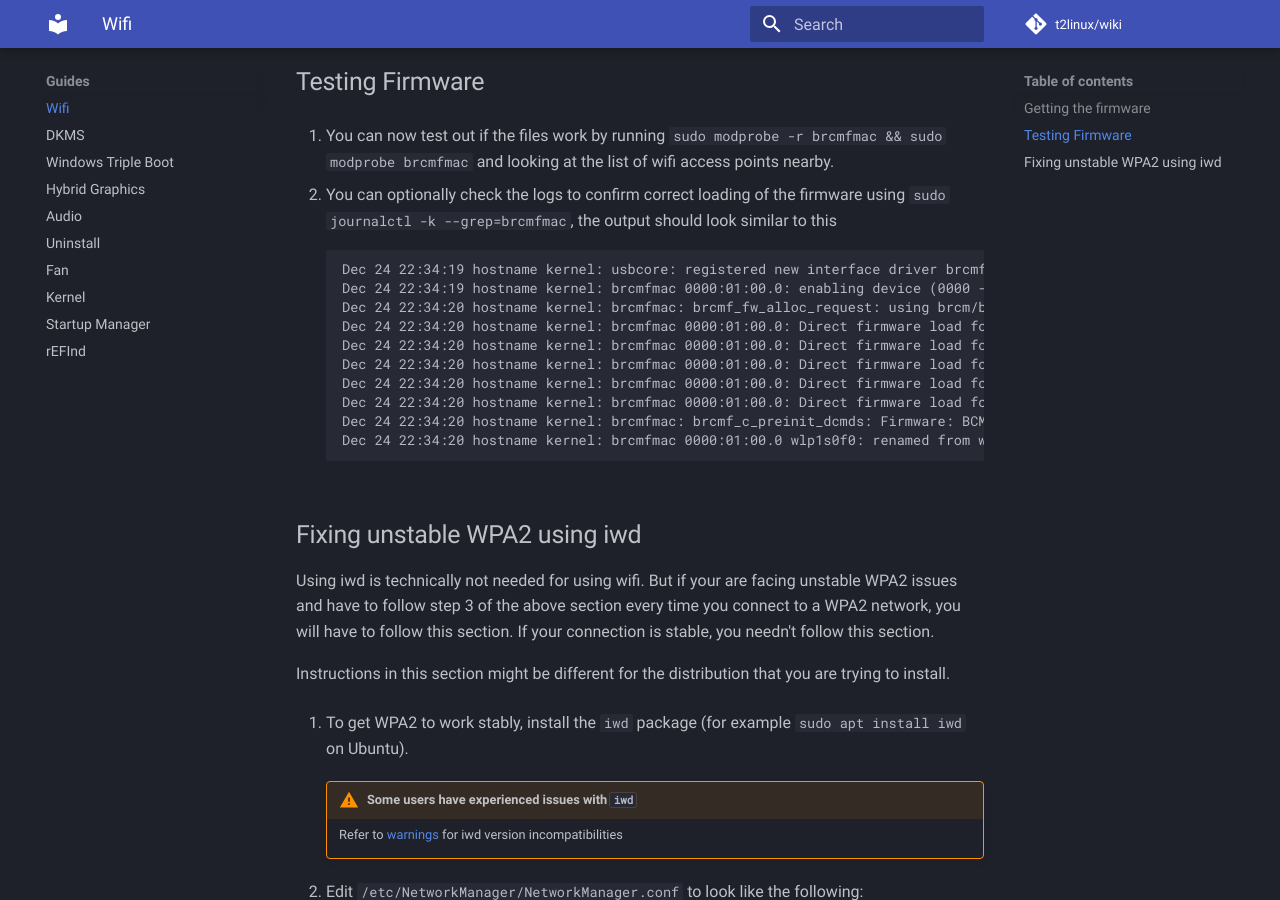
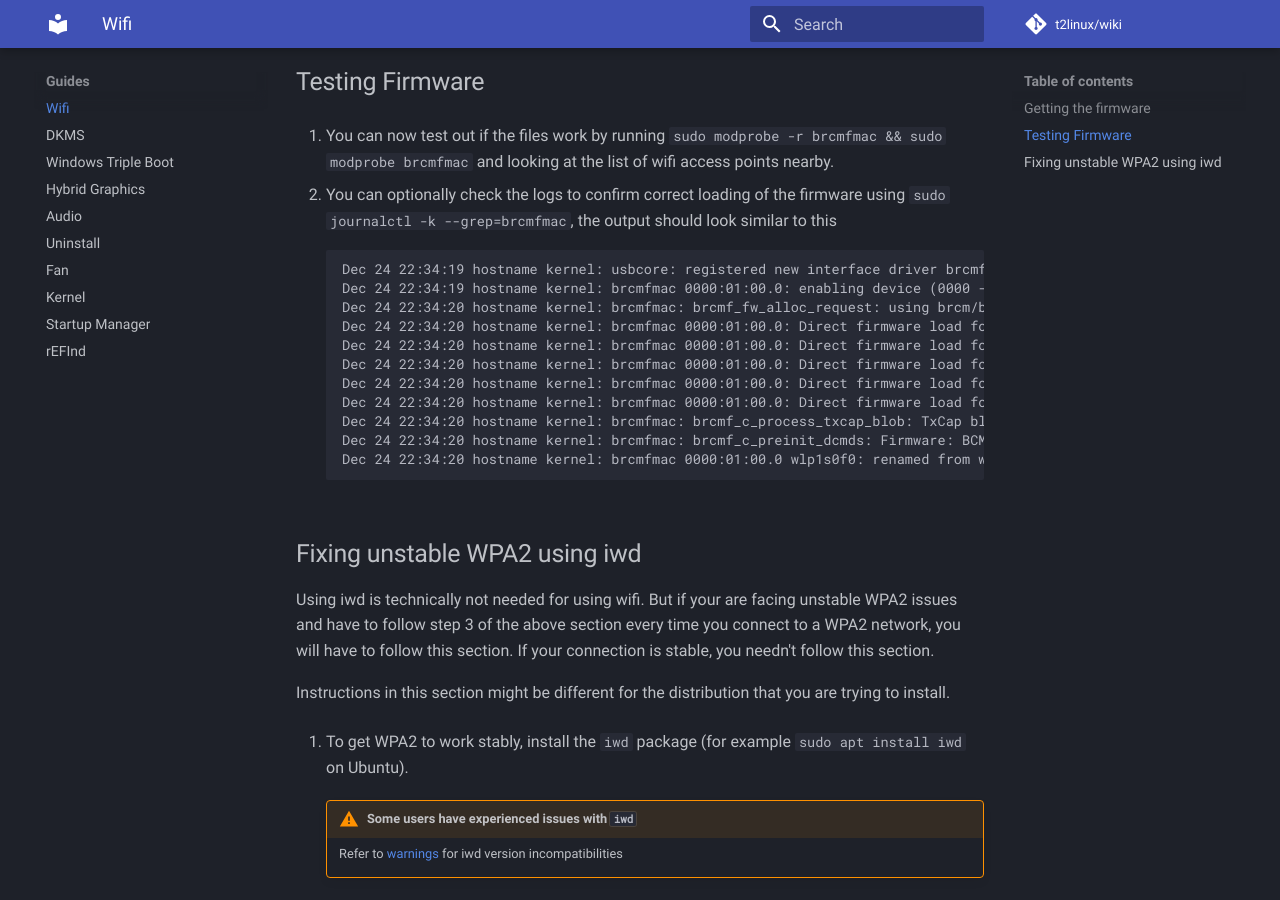
Before and after one commit to t2linux/wiki, an MkDocs documentation site: the page built from docs/guides/wifi.md, in a window 1280 px wide and 900 px high, scrolled down 1079 px. Built offline with MkDocs 1.6.1 and Material for MkDocs 9.7.7, drawn with Linux system fonts in a browser that asks for light colours; comment, search, counter and statistics services are not loaded.

Commit message:
Add txcap log

````diff
--- a/docs/guides/wifi.md
+++ b/docs/guides/wifi.md
@@ -49,6 +49,7 @@ In order to get wifi running on Linux, we need to get the firmware from macOS an
     Dec 24 22:34:20 hostname kernel: brcmfmac 0000:01:00.0: Direct firmware load for brcm/brcmfmac4377b3-pcie.apple,tahiti-SPPR-m.bin failed with error -2
     Dec 24 22:34:20 hostname kernel: brcmfmac 0000:01:00.0: Direct firmware load for brcm/brcmfmac4377b3-pcie.apple,tahiti-SPPR.bin failed with error -2
     Dec 24 22:34:20 hostname kernel: brcmfmac 0000:01:00.0: Direct firmware load for brcm/brcmfmac4377b3-pcie.apple,tahiti-X0.bin failed with error -2
+    Dec 24 22:34:20 hostname kernel: brcmfmac: brcmf_c_process_txcap_blob: TxCap blob found, loading
     Dec 24 22:34:20 hostname kernel: brcmfmac: brcmf_c_preinit_dcmds: Firmware: BCM4377/4 wl0: Jul 16 2021 18:25:13 version 16.20.328.0.3.6.105 FWID 01-30be2b3a
     Dec 24 22:34:20 hostname kernel: brcmfmac 0000:01:00.0 wlp1s0f0: renamed from wlan0
     ```
````
